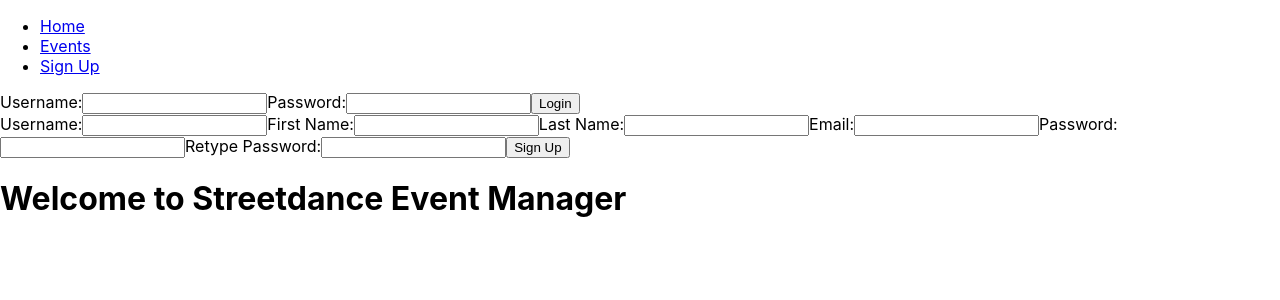
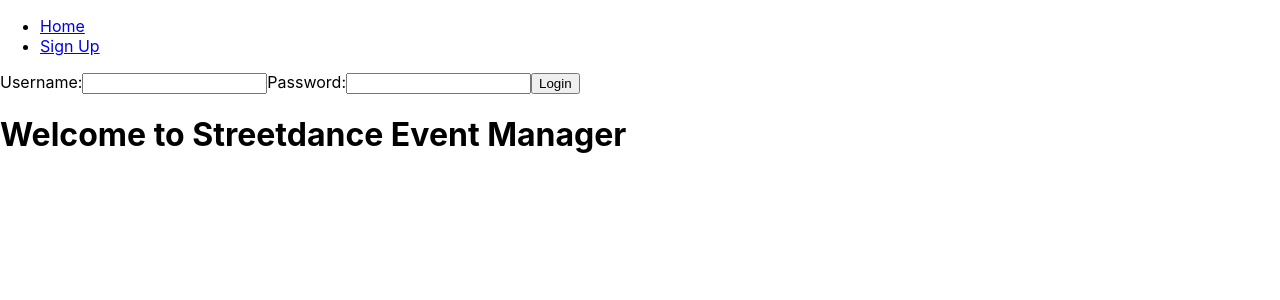
Before and after one commit to mishmishel/event-manager, a React (Create React App) app in the folder client/: page / in a window 1280 px wide. Shown: the top 300 px of the page. Built offline with nearby package versions, Linux system fonts and the light colour scheme; no server answers.

Commit message:
Sign Up + Redirecting User

```diff
--- a/client/src/App.js
+++ b/client/src/App.js
@@ -40,7 +40,7 @@ function App() {
           ) : (
             <React.Fragment>
               <Login onLogin={setUser} />
-              <SignUp onSignUp={setUser} />
+              {/* <SignUp onSignUp={setUser} /> */}
             </React.Fragment>
           )}
 
@@ -52,6 +52,7 @@ function App() {
             <Route path="/events/:id/comments" element={<Comments />} />
             <Route path="/users/:id/events_joineds" element={<EventsJoined />} />
             <Route path="/events/new" element={<NewEvent />} />
+            <Route path="/signup" element={<SignUp onSignUp={setUser} />} />
             <Route path="*" element={<div><p>No page found</p></div>} />
           </Routes>
         </div>
--- a/client/src/components/NavBar.js
+++ b/client/src/components/NavBar.js
@@ -1,16 +1,25 @@
 import React from 'react';
-import { Link } from 'react-router-dom';
+import { Link, useNavigate } from 'react-router-dom';
 
 export default function NavBar({ user }) {
+  const navigate = useNavigate();
+
+  const handleSignUpClick = () => {
+    // Navigate to SignUp page
+    navigate('/signup');
+  };
+
   return (
     <nav>
       <ul>
         <li><Link to="/">Home</Link></li>
-        <li><Link to="/events">Events</Link></li>
         {user ? (
-          <li><Link to={`/users/${user.id}`}>User Info</Link></li>
+          <>
+            <li><Link to="/events">Events</Link></li>
+            <li><Link to={`/users/${user.id}`}>User Info</Link></li>
+          </>
         ) : (
-          <li><Link to="/signup">Sign Up</Link></li>
+          <li onClick={handleSignUpClick}><Link to="/signup">Sign Up</Link></li>
         )}
       </ul>
     </nav>
--- a/client/src/components/SignUp.js
+++ b/client/src/components/SignUp.js
@@ -1,4 +1,5 @@
 import React, { useState } from 'react';
+import { useNavigate } from 'react-router-dom';
 
 export default function SignUp({ onSignUp }) {
   const [usernameInput, setUsernameInput] = useState("");
@@ -8,6 +9,8 @@ export default function SignUp({ onSignUp }) {
   const [lastNameInput, setLastNameInput] = useState("");
   const [emailInput, setEmailInput] = useState("");
   const [signUpError, setSignUpError] = useState(false);
+
+  const navigate = useNavigate();
 
   function handleSignUp(e) {
     e.preventDefault();
@@ -44,7 +47,10 @@ export default function SignUp({ onSignUp }) {
           throw new Error('Failed to create an account');
         }
       })
-      .then(json => onSignUp(json))
+      .then(json => {
+        onSignUp(json);
+        navigate('/'); // Redirect users to Home page
+      })
       .catch(error => console.error(error));
   }
 
```
